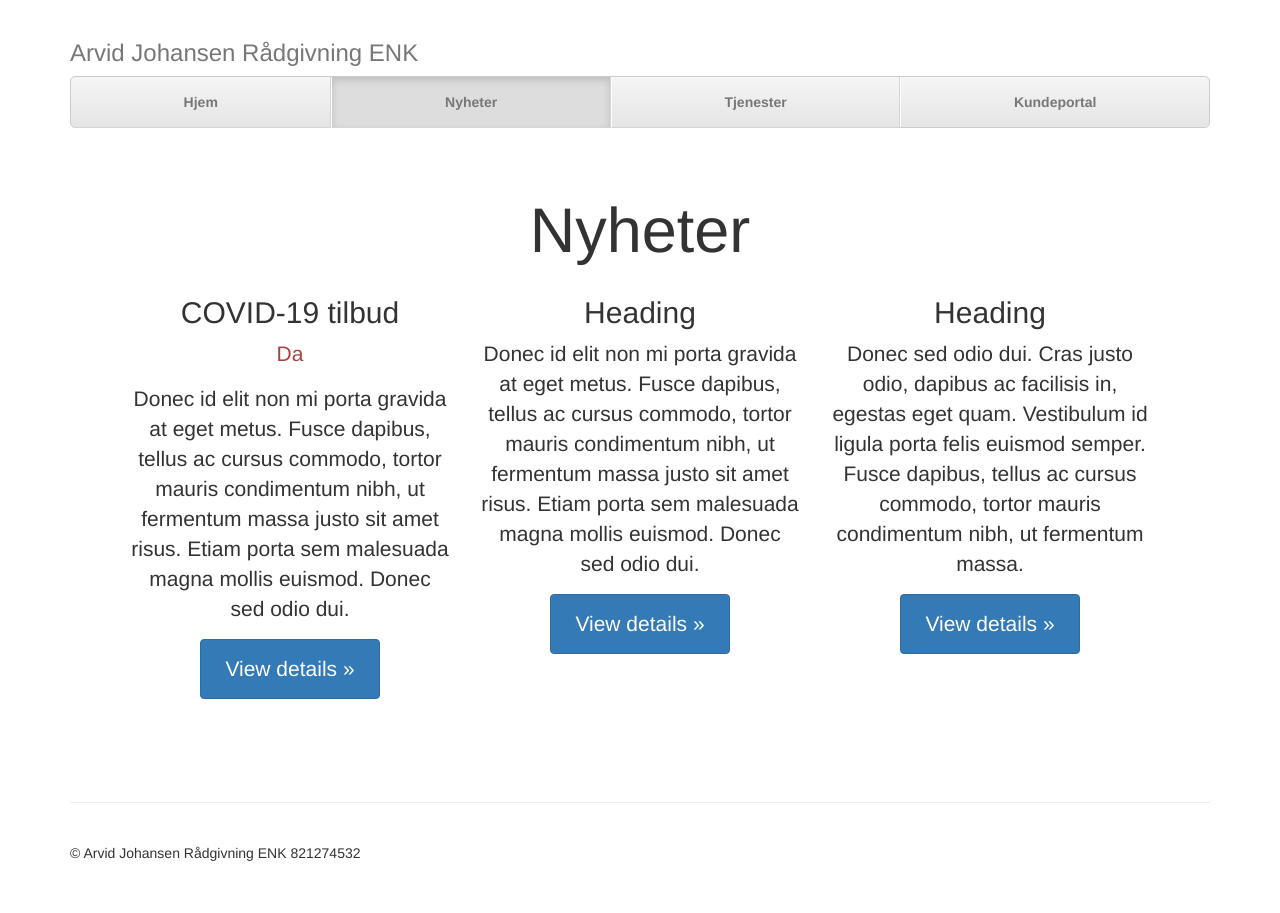
After one commit to Biskus/avansert-hjemmeside, a Flask app: page /nyheter in a window 1280 px wide. The commit adds this page. Run offline with Flask 2, Linux system fonts and the light colour scheme; some libraries are stand-ins or nearby versions.

Commit message:
Added news

```diff
--- a/server.py
+++ b/server.py
@@ -12,11 +12,18 @@ def services():
     return render_template('services.html',
     current_site = 'services')
 
+@app.route('/nyheter')
+def news():
+    return render_template('news.html',
+    current_site = 'news')
+
 @app.route('/login')
 def login():
     return render_template('login.html',
     current_site = 'login')
 
+
+"""
 def get_articles():
     articles = []
     with open('articles.txt') as file:
@@ -24,9 +31,6 @@ def get_articles():
             headline, text = line.split(';')
             articles.append((headline,text))
     return articles
-
-
-
 @app.route('/articles')
 def articles():
     articles = get_articles()
@@ -34,7 +38,7 @@ def articles():
     articles=articles)
 
     return articles
-
+"""
 
 if __name__ == '__main__':
     app.run()
--- a/templates/base.html
+++ b/templates/base.html
@@ -43,6 +43,8 @@
           <ul class="nav nav-justified">
             <li {% if current_site == 'home' %}class="active" {% endif %}><a href="/">Hjem</a></li>
 
+            <li {% if current_site == 'news' %}class="active" {% endif %}><a href="nyheter">Nyheter</a></li>
+
             <li {% if current_site == 'services' %}class="active" {% endif %}><a href="tjenester">Tjenester</a></li>
 
             <li {% if current_site == 'login' %}class="active" {% endif %}><a href="login">Kundeportal</a></li>
--- /dev/null
+++ b/templates/news.html
@@ -0,0 +1,52 @@
+{% extends 'base.html' %}
+{% block content %}
+
+<!-- The justified navigation menu is meant for single line per list item.
+      Multiple lines will require custom code not provided by Bootstrap. -->
+
+
+<!-- Jumbotron -->
+
+<div class="jumbotron">
+<!--
+
+  <img src="{{ url_for('static',filename='logo3.jpg') }}" width="200" height="200">
+-->
+
+  <h1>Nyheter</h1>
+<!--
+
+  <p class="lead">
+
+    Vi tilbyr alt fra enkle rådgivningstjenester til  skreddersydde IT-løsninger for privatpersoner og bedrifter.<br><br>
+
+    Ta kontakt for et hyggelig og uforpliktende tilbud, eller lær mer om våre tjenester <a href="tjenester.html">her</a>.<!--, eller les mer om våre tjenester <a href="contact.html">her</a>.
+
+      <p><a class="btn btn-lg btn-success" href="#" role="button">Ta kontakt</a>
+        <a class="btn btn-lg btn-primary" href="#" role="button">Logg inn</a>
+      </p>
+    -->
+
+    <!-- Example row of columns -->
+
+    <div class="row">
+      <div class="col-lg-4">
+        <h2>COVID-19 tilbud</h2>
+        <p class="text-danger">Da</p>
+        <p>Donec id elit non mi porta gravida at eget metus. Fusce dapibus, tellus ac cursus commodo, tortor mauris condimentum nibh, ut fermentum massa justo sit amet risus. Etiam porta sem malesuada magna mollis euismod. Donec sed odio dui. </p>
+        <p><a class="btn btn-primary" href="#" role="button">View details &raquo;</a></p>
+      </div>
+      <div class="col-lg-4">
+        <h2>Heading</h2>
+        <p>Donec id elit non mi porta gravida at eget metus. Fusce dapibus, tellus ac cursus commodo, tortor mauris condimentum nibh, ut fermentum massa justo sit amet risus. Etiam porta sem malesuada magna mollis euismod. Donec sed odio dui. </p>
+        <p><a class="btn btn-primary" href="#" role="button">View details &raquo;</a></p>
+      </div>
+      <div class="col-lg-4">
+        <h2>Heading</h2>
+        <p>Donec sed odio dui. Cras justo odio, dapibus ac facilisis in, egestas eget quam. Vestibulum id ligula porta felis euismod semper. Fusce dapibus, tellus ac cursus commodo, tortor mauris condimentum nibh, ut fermentum massa.</p>
+        <p><a class="btn btn-primary" href="#" role="button">View details &raquo;</a></p>
+      </div>
+    </div>
+  </div>
+
+{% endblock content %}
```
